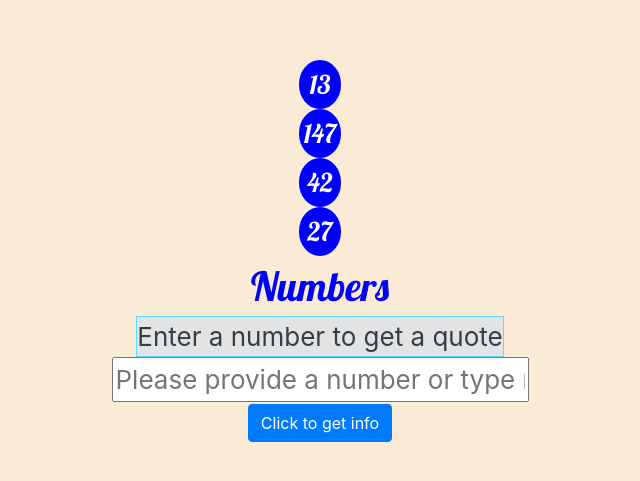
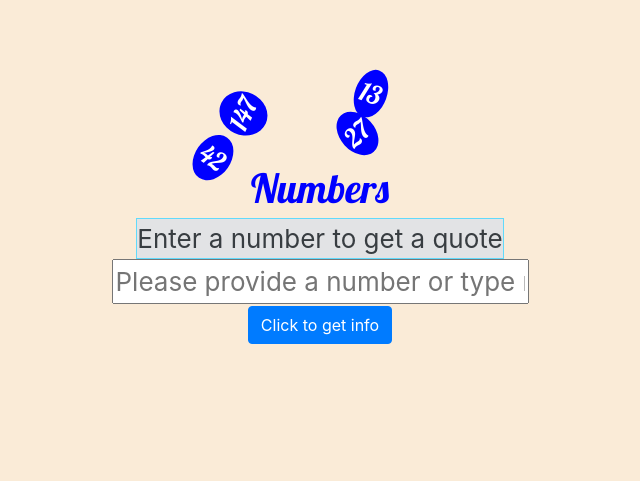
Before and after one commit to mrkamlesh/React-Redux-Saga-Numbers-API, a React app: page / in a window 1280 px wide. Shown: the part 149-630 px from the top of the page, without its empty margins (320-960 px from the left). Built offline with nearby package versions, Linux system fonts and the light colour scheme.

Commit message:
styled header

```diff
--- a/src/styles/Header.scss
+++ b/src/styles/Header.scss
@@ -16,3 +16,27 @@
   border-radius: 50%;
   padding: 5px;
 }
+#no-a {
+  position: absolute;
+  left: 35px;
+  bottom: 40px;
+  transform: rotate(20deg);
+}
+#no-b {
+  position: absolute;
+  right: 55px;
+  bottom: 20px;
+  transform: rotate(-65deg);
+}
+#no-c {
+  position: absolute;
+  right: 89px;
+  top: -25px;
+  transform: rotate(35deg);
+}
+#no-d {
+  position: absolute;
+  left: 20px;
+  bottom: 0px;
+  transform: rotate(-42deg);
+}
```
